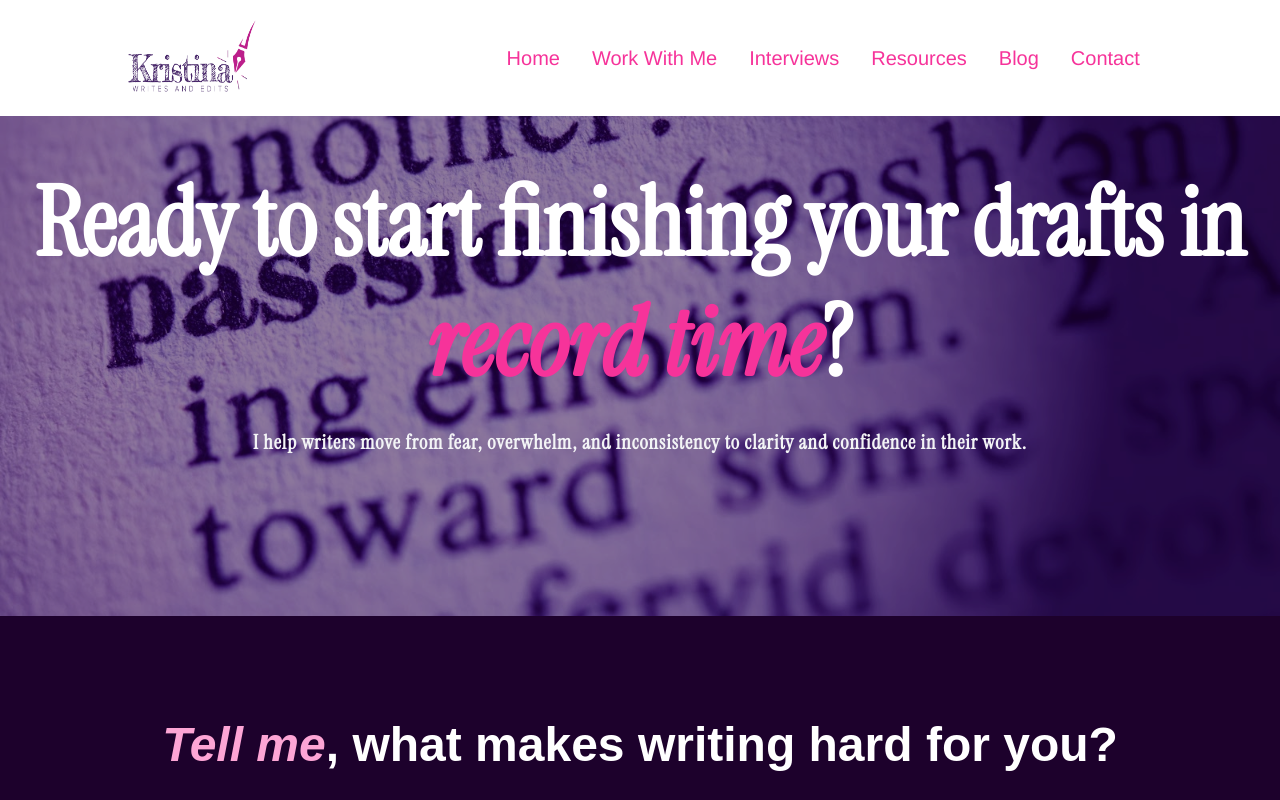
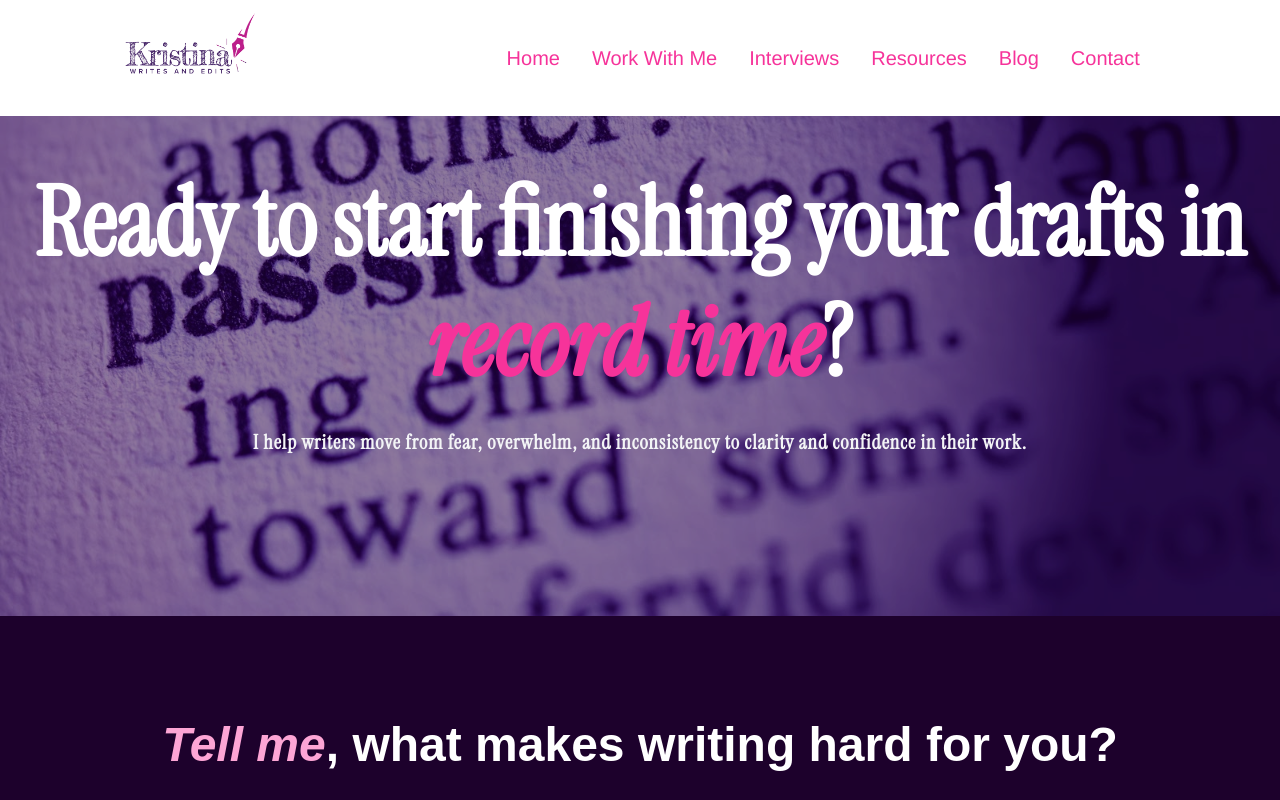
Before and after one commit to OgunwandeBukunmi/kristina, a Next.js app: page /writingpartnership in a window 1280 px wide. Shown: the top 800 px of the page. Built offline with nearby package versions, Linux system fonts and the light colour scheme; a web font is replaced by a local one.

Commit message:
logo changes

```diff
--- a/src/app/writingpartnership/page.tsx
+++ b/src/app/writingpartnership/page.tsx
@@ -310,7 +310,7 @@ export default function page() {
 
             {/* CTA */}
             <div>
-              <button className="bg-pink-700 hover:bg-pink-600 transition text-white text-lg font-semibold px-6 py-3 rounded-full shadow-lg">
+              <button className="bg-pink-700 hover:bg-pink-600 transition text-white text-sm md:text-lg font-semibold px-6 py-3 rounded-full shadow-lg">
                 <Link href={"/contact"}>
                   I’m Ready to Crush My Writing Goals 🚀
                 </Link>
--- a/src/components/Footer.tsx
+++ b/src/components/Footer.tsx
@@ -5,7 +5,7 @@ import Link from 'next/link'
 export default function Footer() {
   return (
     <div className='bg-pink-300 p-2 '>
-      <main className='flex flex-col md:flex-row justify-between px-8'>
+      <main className='flex flex-col md:flex-row items-center justify-between px-8'>
         <div>
           <Image
             src="/transparentlogo.png"
--- a/src/components/Navbar.tsx
+++ b/src/components/Navbar.tsx
@@ -9,14 +9,14 @@ export default function Navbar() {
   return (
     // Desktop navbar
     <header>
-      <div className='hidden  lg:flex flex-row w-full p-2  bg-white items-center   justify-around  '>
+      <div className='hidden  lg:flex flex-row w-full p-2  bg-white items-center   justify-around   '>
         <h1>
           <Image
-            src="/logokristia.png"
+            src="/purpletransparent.png"
             alt="LOGO"
             width={150}
             height={150}
-            className='w-[150px] h-[100px] p-2 '
+            className='w-[150px] h-[100px] p-2 relative -top-2 '
           />
 
 
```
Also changed, not shown: public/purpletransparent.png (added), public/transparentlogo.png.
